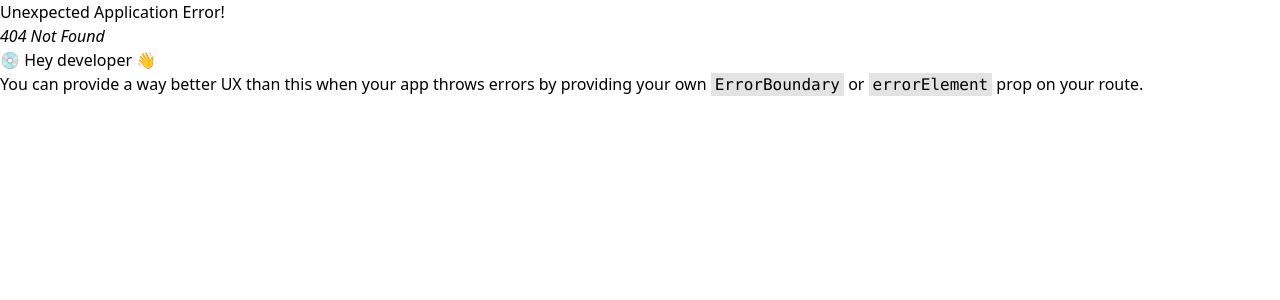
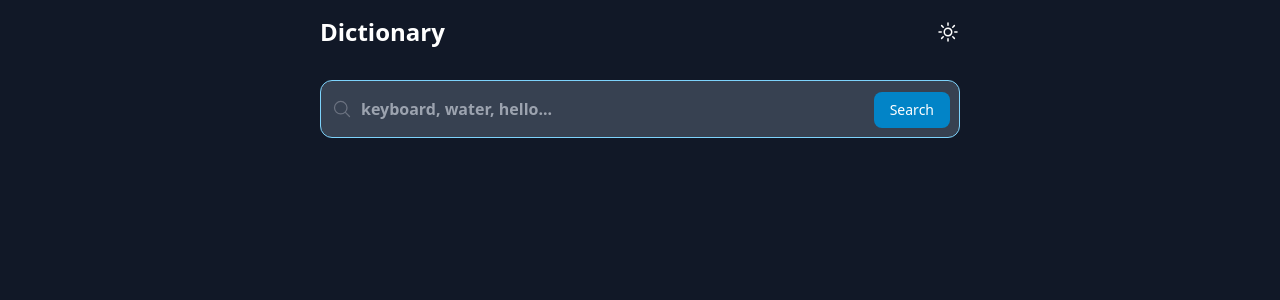
Before and after one commit to facindito/dictionary, a React (Vite) app: page /search in a window 1280 px wide. Before the commit this address had no page. Shown: the top 300 px of the page. Built offline with nearby package versions, Linux system fonts and the light colour scheme.

Commit message:
fix: add query params

```diff
--- a/src/components/Meaning.jsx
+++ b/src/components/Meaning.jsx
@@ -29,7 +29,7 @@ export function Meaning ({ partOfSpeech, definitions, synonyms, antonyms }) {
                 synonyms?.map((synonym, index) => (
                   <Link
                     key={synonym + index}
-                    to={`/word/${synonym}`}
+                    to={`/search?q=${synonym}`}
                     className='decoration-solid hover:underline hover:underline-offset-4'
                   >
                     {synonym}
@@ -49,7 +49,7 @@ export function Meaning ({ partOfSpeech, definitions, synonyms, antonyms }) {
                 antonyms?.map((antonyms, index) => (
                   <Link
                     key={antonyms + index}
-                    to={`/word/${antonyms}`}
+                    to={`/search?q=${antonyms}`}
                     className='decoration-solid hover:underline hover:underline-offset-4'
                   >
                     {antonyms}
--- a/src/components/SearchForm.jsx
+++ b/src/components/SearchForm.jsx
@@ -1,18 +1,20 @@
 import { useState } from 'react'
 import { SearchIcon } from './Icons'
-import { useNavigate } from 'react-router-dom'
+import { useNavigate, useSearchParams } from 'react-router-dom'
 
 export function SearchForm (props) {
+  const [searchParams, setSearchParams] = useSearchParams()
+  const [query, setQuery] = useState(searchParams.get('q') || '')
   const navigate = useNavigate()
-  const [search, setSearch] = useState('')
 
   const handleSubmit = (e) => {
     e.preventDefault()
-    navigate(`/word/${search}`)
+    navigate('/search')
+    setSearchParams({ q: query })
   }
   const handleChange = (e) => {
-    const newSearch = e.target.value
-    setSearch(newSearch)
+    const newQuery = e.target.value
+    setQuery(newQuery)
   }
   return (
     <form className='p-4 ' onSubmit={handleSubmit} {...props}>
@@ -22,12 +24,12 @@ export function SearchForm (props) {
           <SearchIcon className='w-5 h-5 dark:text-gray-500' />
         </div>
         <input
-          type='search'
           id='default-search'
+          type='text'
           className='block w-full p-4 pl-10 text-base text-gray-900 font-semibold border border-sky-300 rounded-xl bg-gray-50 outline-none focus:ring-2 focus:ring-sky-300 dark:bg-gray-700 dark:text-white'
           placeholder='keyboard, water, hello...'
           onChange={handleChange}
-          // value={searchParams.get('q')}
+          value={query}
           required
         />
         <button type='submit' className='text-white absolute right-2.5 bottom-2.5 bg-sky-700 hover:bg-sky-800 focus:ring-4 focus:outline-none focus:ring-sky-300 font-medium rounded-lg text-sm px-4 py-2 dark:bg-sky-600 dark:hover:bg-sky-700 dark:focus:ring-sky-800'>Search</button>
--- a/src/pages/SearchResult.jsx
+++ b/src/pages/SearchResult.jsx
@@ -1,11 +1,11 @@
-import { useParams } from 'react-router-dom'
+import { useSearchParams } from 'react-router-dom'
 import { Word } from '../components/Word'
 import { useWord } from '../hooks/useWord'
 import { SearchForm } from '../components/SearchForm'
 
 export default function SearchResult () {
-  const { searchWord } = useParams()
-  const { word, loading, error } = useWord({ query: searchWord })
+  const [searchParams] = useSearchParams()
+  const { word, loading, error } = useWord({ query: searchParams.get('q') })
 
   return (
     <>
--- a/src/router/index.jsx
+++ b/src/router/index.jsx
@@ -14,7 +14,7 @@ export const router = createBrowserRouter([
 
       },
       {
-        path: '/word/:searchWord',
+        path: '/search',
         element: <SearchResult />
       }
     ]
```
